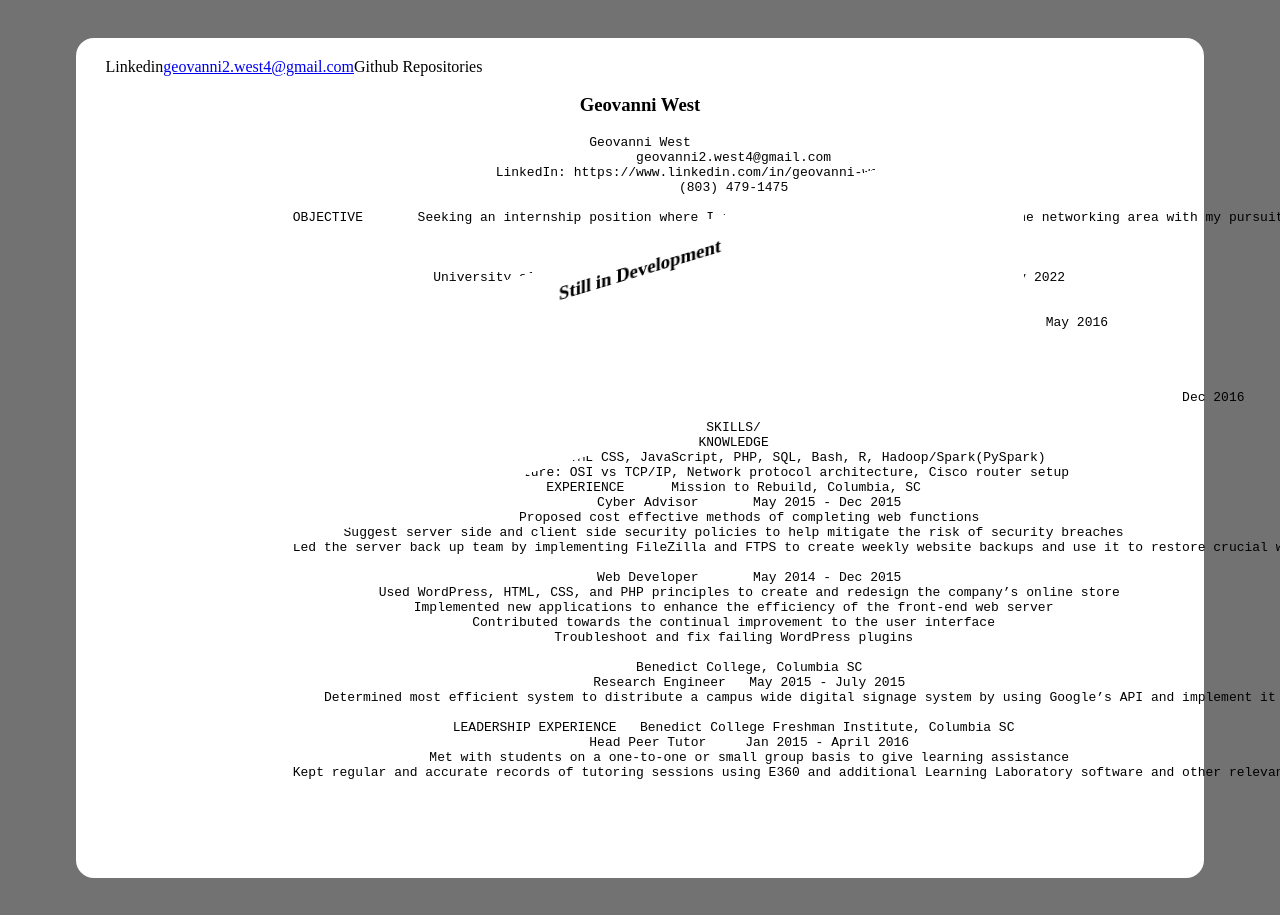
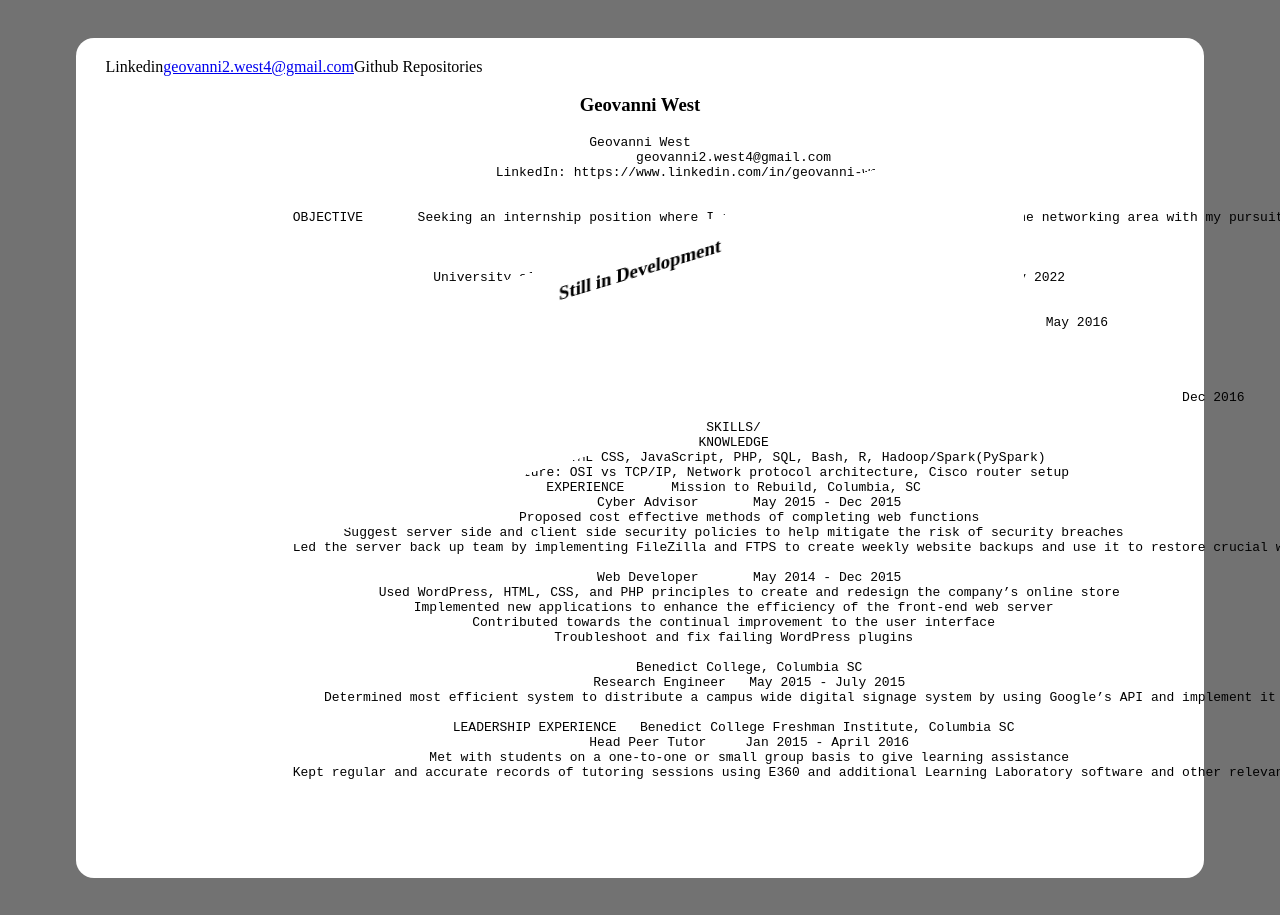
Before and after one commit to GeoSnipes/GeoSnipes.github.io, a plain HTML site: page index.html in a window 1280 px wide. Shown: the top 915 px of the page. Drawn offline with Linux system fonts and the light colour scheme.

Commit message:
update v0.3

```diff
--- a/index.html
+++ b/index.html
@@ -26,7 +26,7 @@
                 <pre>Geovanni West
                         geovanni2.west4@gmail.com
                         LinkedIn: https://www.linkedin.com/in/geovanni-west-b4a94556/
-                        (803) 479-1475
+
 
                         OBJECTIVE	Seeking an internship position where I can maximize my continuous growth in the networking area with my pursuit in my college degree through software development and computer networking, solving problems and making the business more efficient.
 
```
